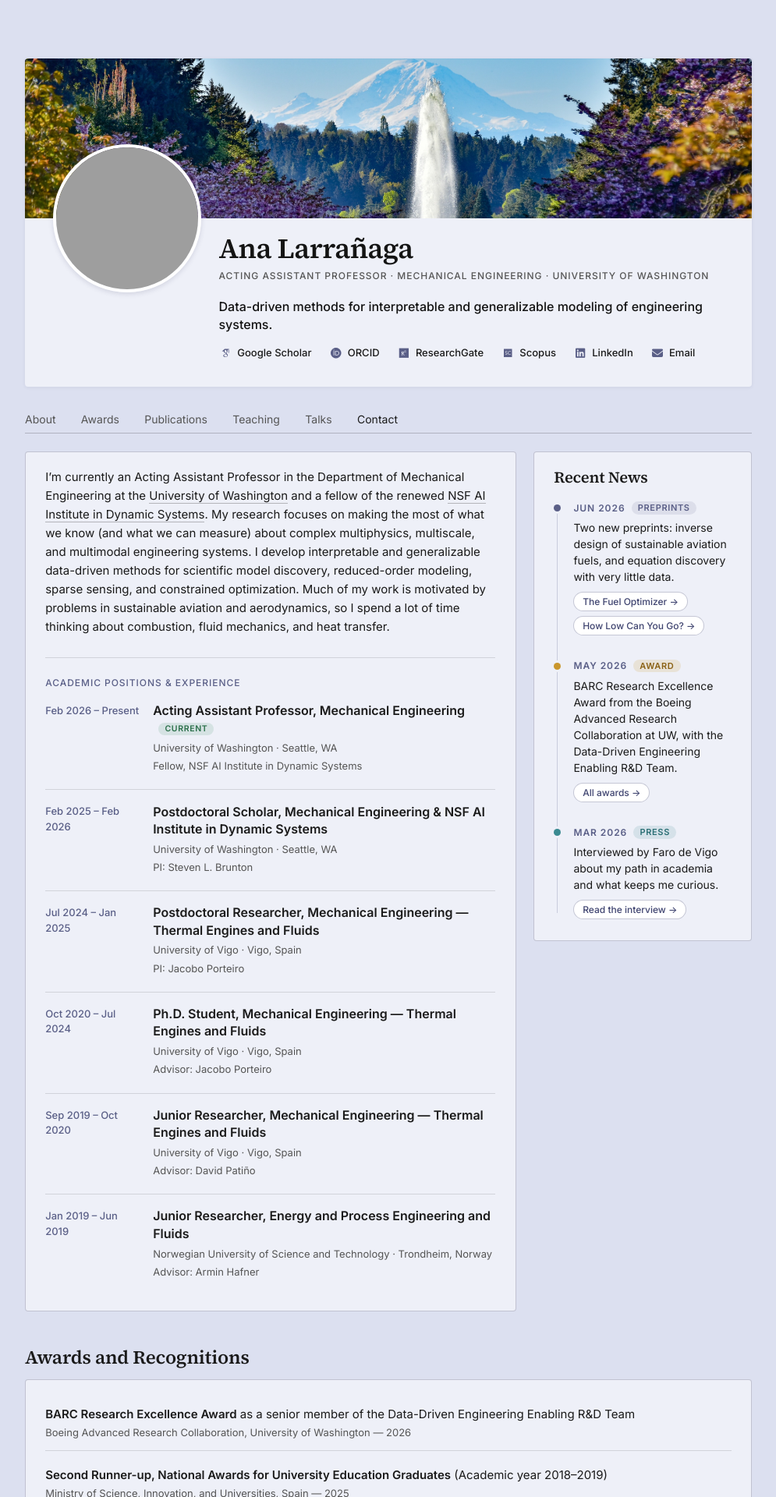
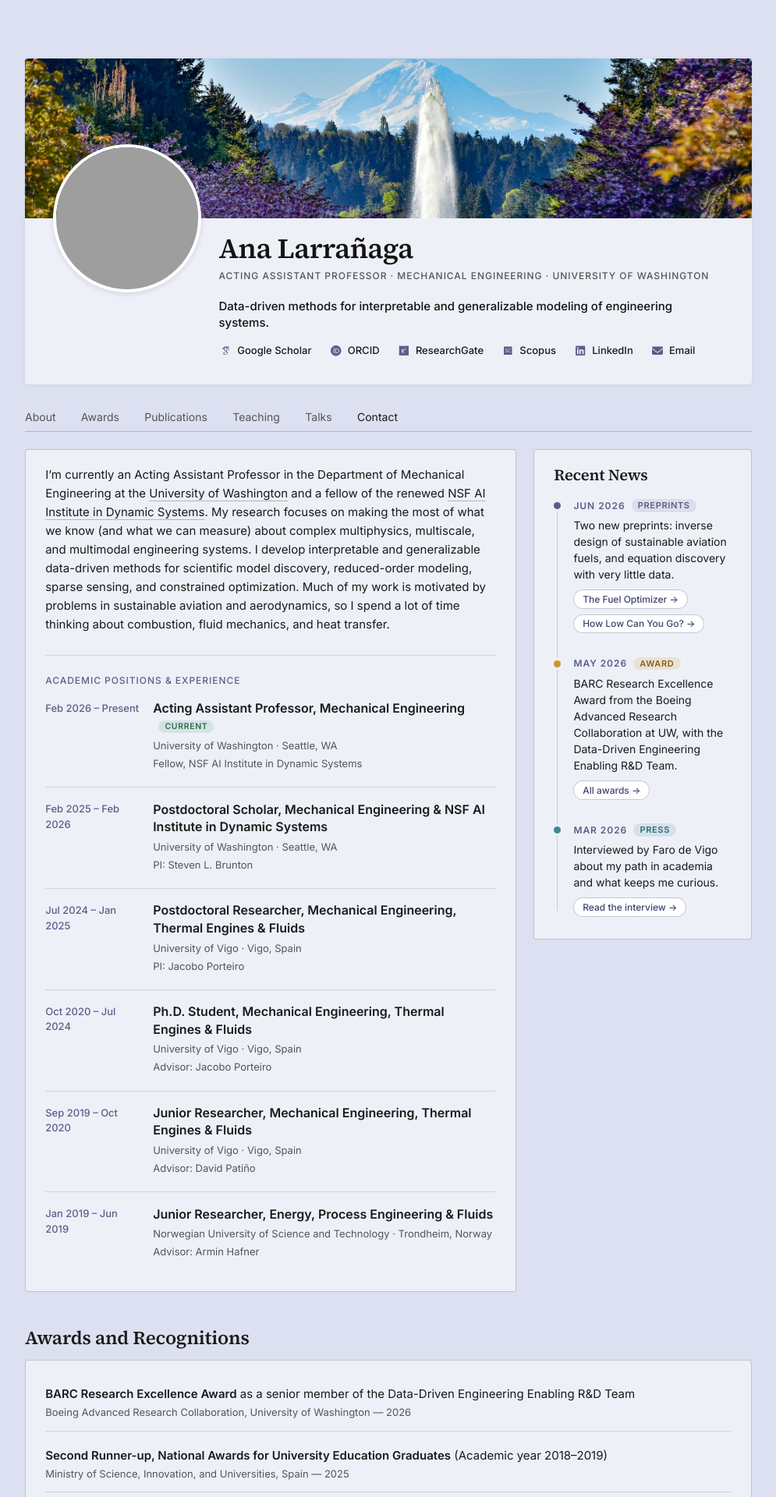
Before and after one commit to alarran/alarran.github.io, a Jekyll site: the page built from _pages/about.md, in a window 1280 px wide. Shown: the top 1920 px of the page at 78% size, without its empty margins (142-1137 px from the left). Built offline with Jekyll 4.4.1, drawn with Linux system fonts in a browser that asks for light colours; some web fonts are replaced; a script that is not in the unit is left out.

Commit message:
correct names

```diff
--- a/_pages/about.md
+++ b/_pages/about.md
@@ -35,7 +35,7 @@ I'm currently an Acting Assistant Professor in the Department of Mechanical Engi
   <div class="entry">
     <div class="entry-meta">Jul 2024 &ndash; Jan 2025</div>
     <div class="entry-body">
-      <p class="entry-title">Postdoctoral Researcher, Mechanical Engineering &mdash; Thermal Engines and Fluids</p>
+      <p class="entry-title">Postdoctoral Researcher, Mechanical Engineering, Thermal Engines &amp; Fluids</p>
       <p class="entry-detail">University of Vigo &middot; Vigo, Spain</p>
       <p class="entry-detail">PI: Jacobo Porteiro</p>
     </div>
@@ -43,7 +43,7 @@ I'm currently an Acting Assistant Professor in the Department of Mechanical Engi
   <div class="entry">
     <div class="entry-meta">Oct 2020 &ndash; Jul 2024</div>
     <div class="entry-body">
-      <p class="entry-title">Ph.D. Student, Mechanical Engineering &mdash; Thermal Engines and Fluids</p>
+      <p class="entry-title">Ph.D. Student, Mechanical Engineering, Thermal Engines &amp; Fluids</p>
       <p class="entry-detail">University of Vigo &middot; Vigo, Spain</p>
       <p class="entry-detail">Advisor: Jacobo Porteiro</p>
     </div>
@@ -51,7 +51,7 @@ I'm currently an Acting Assistant Professor in the Department of Mechanical Engi
   <div class="entry">
     <div class="entry-meta">Sep 2019 &ndash; Oct 2020</div>
     <div class="entry-body">
-      <p class="entry-title">Junior Researcher, Mechanical Engineering &mdash; Thermal Engines and Fluids</p>
+      <p class="entry-title">Junior Researcher, Mechanical Engineering, Thermal Engines &amp; Fluids</p>
       <p class="entry-detail">University of Vigo &middot; Vigo, Spain</p>
       <p class="entry-detail">Advisor: David Patiño</p>
     </div>
@@ -59,7 +59,7 @@ I'm currently an Acting Assistant Professor in the Department of Mechanical Engi
   <div class="entry">
     <div class="entry-meta">Jan 2019 &ndash; Jun 2019</div>
     <div class="entry-body">
-      <p class="entry-title">Junior Researcher, Energy and Process Engineering and Fluids</p>
+      <p class="entry-title">Junior Researcher, Energy, Process Engineering &amp; Fluids</p>
       <p class="entry-detail">Norwegian University of Science and Technology &middot; Trondheim, Norway</p>
       <p class="entry-detail">Advisor: Armin Hafner</p>
     </div>
--- a/_sass/_academic-pages-custom.scss
+++ b/_sass/_academic-pages-custom.scss
@@ -405,7 +405,7 @@ a:hover {
 
 /* Research summary: one lead sentence above the interest bullets */
 .profile-summary {
-  font-size: 16px;
+  font-size: 15px;
   font-weight: 500;
   line-height: 1.45;
   color: #121212;
```
